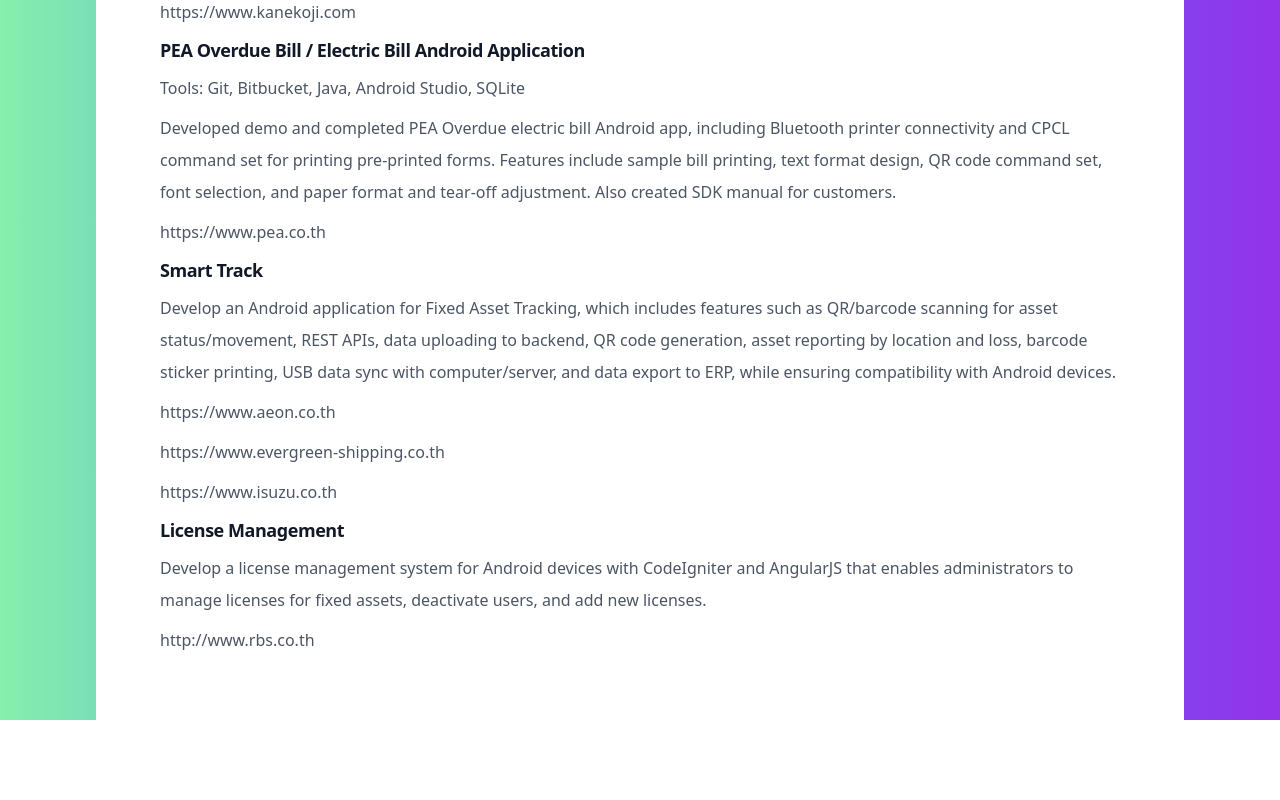
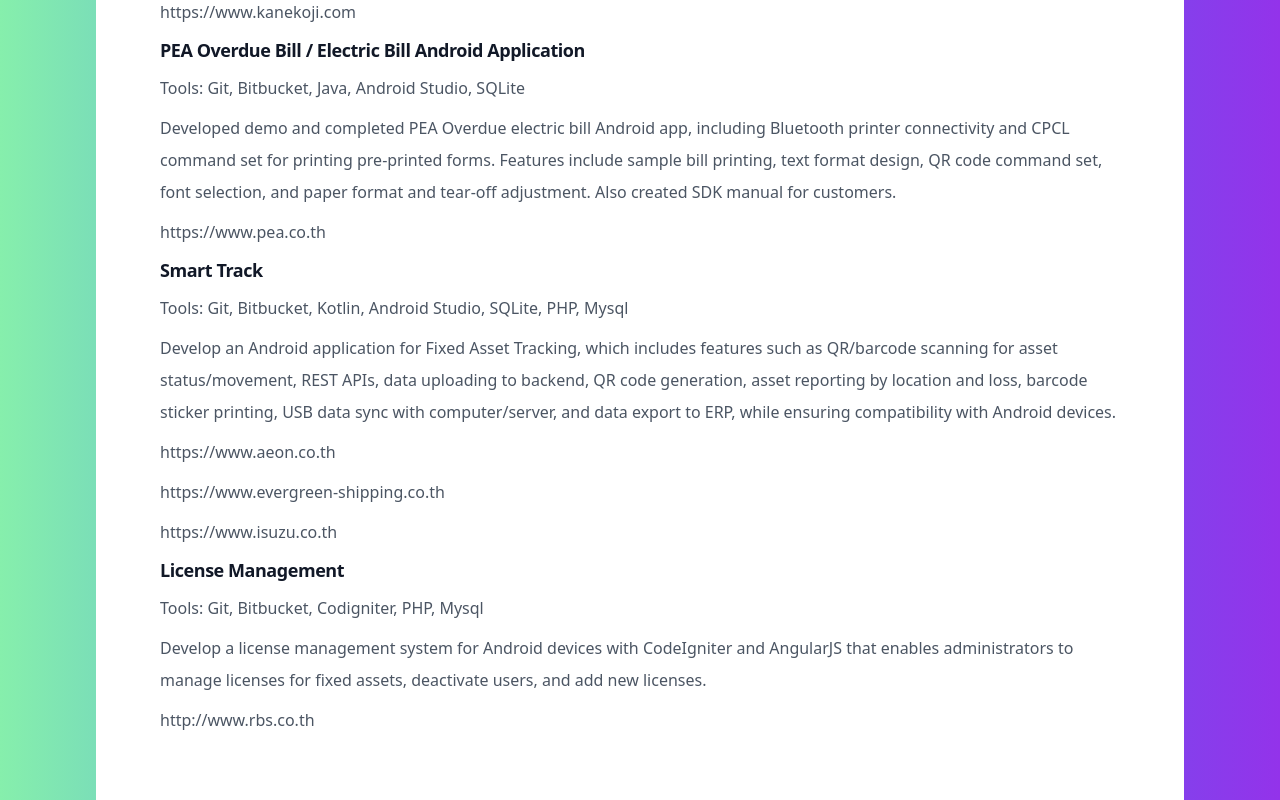
Before and after one commit to jimmy542/worawutdev, a Vue app: page /projects in a window 1280 px wide. Shown: the part 796-1596 px from the top of the page. Before the commit the page ends 1516 px from the top, so only its background shows below. Built offline with nearby package versions, Linux system fonts and the light colour scheme.

Commit message:
add tools to projects

```diff
--- a/src/components/Projects.vue
+++ b/src/components/Projects.vue
@@ -71,11 +71,13 @@
         },
         {
           title:`Smart Track`,
+          tools:`Tools: Git, Bitbucket, Kotlin, Android Studio, SQLite, PHP, Mysql`,
           detail:`Develop an Android application for Fixed Asset Tracking, which includes features such as QR/barcode scanning for asset status/movement, REST APIs, data uploading to backend, QR code generation, asset reporting by location and loss, barcode sticker printing, USB data sync with computer/server, and data export to ERP, while ensuring compatibility with Android devices.`,
           link:[`https://www.aeon.co.th`,`https://www.evergreen-shipping.co.th`,`https://www.isuzu.co.th`]
         },
         {
           title:`License Management`,
+          tools:`Tools: Git, Bitbucket, Codigniter, PHP, Mysql`,
           detail:`Develop a license management system for Android devices with CodeIgniter and AngularJS that enables administrators to manage licenses for fixed assets, deactivate users, and add new licenses.`,
           link:[`http://www.rbs.co.th`]
         },
```
